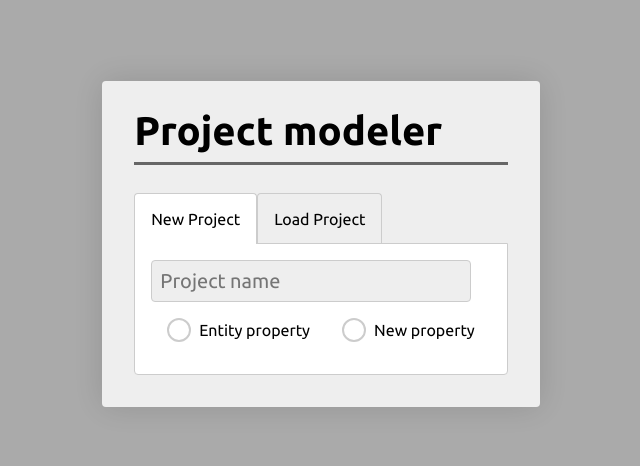
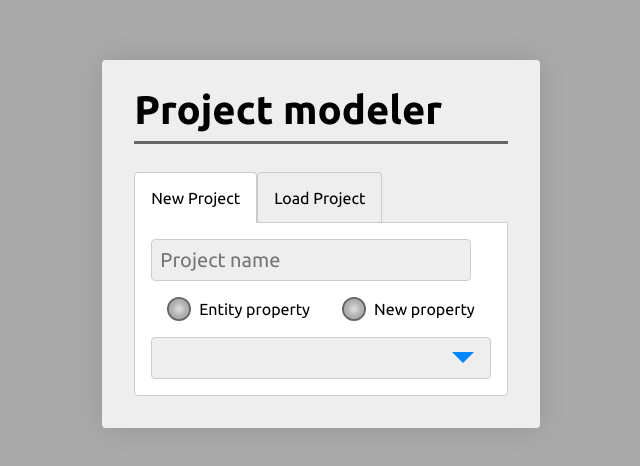
Before and after one commit to RodrigoAmaroEng/project-manager, a React (Create React App) app: page / in a window 1280 px wide. Shown: the part 156-622 px from the top of the page, without its empty margins (319-959 px from the left). Built offline with nearby package versions, Linux system fonts and the light colour scheme.

Commit message:
Installing the router to start the development

```diff
--- a/package.json
+++ b/package.json
@@ -10,8 +10,11 @@
     "@types/node": "^12.0.0",
     "@types/react": "^17.0.0",
     "@types/react-dom": "^17.0.0",
+    "@types/react-router-dom": "^5.1.8",
+    "history": "^5.0.0",
     "react": "^17.0.2",
     "react-dom": "^17.0.2",
+    "react-router-dom": "^5.2.0",
     "react-scripts": "4.0.3",
     "typescript": "^4.1.2",
     "web-vitals": "^1.0.1"
--- a/src/App.tsx
+++ b/src/App.tsx
@@ -1,58 +1,15 @@
-import React from "react";
+import { Route, Switch } from "react-router-dom";
 import "./App.css";
-import CButton, { ButtonType } from "./components/Button";
-import Circle from "./components/Circle";
-import Field from "./components/Field";
-import List, { ListStyle, Row } from "./components/List";
-import ModalWindow from "./components/Modal";
-import { Radio, RadioGroup } from "./components/Radio";
-import StaticField from "./components/StaticField";
-import { Tab, TabLayout } from "./components/TabLayout";
-
-function SpaceH(){
-  return (<span className="spacer-h"/>)
-}
-function SpaceV(){
-  return (<span className="spacer-v"/>)
-}
+import StartPage from "./pages/start.page";
 
 function App() {
   return (
     <div className="App">
-      <ModalWindow>
-        <h1>Project modeler</h1>
-        <TabLayout>
-          <Tab title="New Project">
-            <Field placeholder="Project name" />
-            <RadioGroup>
-              <Radio title="Entity property" value="ENTITY"/>
-              <Radio title="New property" value="PROPERTY"/>
-            </RadioGroup>
-          </Tab>
-          <Tab title="Load Project">
-            <List listStyle={ListStyle.SingleSelect}>
-              <Row>
-                <Circle>P</Circle>
-                <span className="col-expand hspace">Projeto 1</span>
-                <StaticField label="Last update" value="2020/03/06 - 07:00" />
-              </Row>
-              <Row>
-                <Circle>P</Circle>
-                <span className="col-expand hspace">Projeto 2</span>
-                <StaticField label="Last update" value="2020/03/06 - 07:00" />
-              </Row>
-            </List>
-            <SpaceV/>
-            <CButton onClick={() => {}} type={ButtonType.secondary}>
-              Cancel
-            </CButton>
-            <SpaceH/>
-            <CButton onClick={() => {}} type={ButtonType.main}>
-              Create
-            </CButton>
-          </Tab>
-        </TabLayout>
-      </ModalWindow>
+      <Switch>
+        <Route path="/">
+          <StartPage/>
+        </Route>
+      </Switch>
     </div>
   );
 }
--- /dev/null
+++ b/src/components/DropDown.css
@@ -0,0 +1,28 @@
+.dropdown {
+  position: relative;
+  border: 1px solid var(--palette-color-1-medium);
+  height: 2.5rem;
+  border-radius: var(--radius-small);
+  background-color: var(--palette-color-dark-overlay);
+  padding: 0 0.5rem;
+  font-size: 1.25rem;
+  outline: none;
+  transition: 0.5s;
+}
+
+.dropdown::after {
+  content: "";
+  position: absolute;
+  right: 1rem;
+  top: 0.9rem;
+  border: 0.7rem solid transparent;
+  border-top: 0.7rem solid var(--palette-color-2-medium);
+  transition: 0.25s
+}
+
+.dropdown.open::after {
+  transform: rotateX(180deg);
+  top: 0;
+  bottom: 0.9rem;
+  transition: 0.25s
+}
--- /dev/null
+++ b/src/components/DropDown.tsx
@@ -0,0 +1,9 @@
+import { useState } from "react"
+import "./DropDown.css"
+
+export default function DropDown(props: any) {
+  const [isOpen, setOpen] = useState(false)
+  return <div className={`dropdown ${isOpen ? "open" : ""}`} onClick={() => setOpen(!isOpen)}>
+
+  </div>
+}
--- a/src/components/Radio.css
+++ b/src/components/Radio.css
@@ -23,13 +23,15 @@
   width: 1.25rem;
   border-radius: 50%;
   margin-right: 0.5rem;
-  border: 2px solid var(--palette-color-1-medium);
+  border: 2px solid var(--palette-color-1-dark);
   transition: 0.25s;
-
+  box-shadow: inset 0 0 6px 6px var(--palette-color-shadow);
 }
 
 .radio-group > .radio-item.selected > .radio > .circle {
   border: 2px solid var(--palette-color-2-dark);
   background-color: var(--palette-color-2-medium);
   transition: 0.25s;
+  box-shadow: inset 0 0 6px 6px var(--palette-color-shadow);
+
 }
--- /dev/null
+++ b/src/components/Utils.tsx
@@ -0,0 +1,6 @@
+export function SpaceH() {
+  return <span className="spacer-h" />;
+}
+export function SpaceV() {
+  return <span className="spacer-v" />;
+}
--- a/src/index.tsx
+++ b/src/index.tsx
@@ -1,14 +1,18 @@
-import React from 'react';
-import ReactDOM from 'react-dom';
-import './index.css';
-import App from './App';
-import reportWebVitals from './reportWebVitals';
+import React from "react";
+import ReactDOM from "react-dom";
+import "./index.css";
+import App from "./App";
+import reportWebVitals from "./reportWebVitals";
+import { Router } from "react-router-dom";
+import { history } from "./navigation/history";
 
 ReactDOM.render(
   <React.StrictMode>
-    <App />
+    <Router history={history}>
+      <App />
+    </Router>
   </React.StrictMode>,
-  document.getElementById('root')
+  document.getElementById("root")
 );
 
 // If you want to start measuring performance in your app, pass a function
--- /dev/null
+++ b/src/navigation/history.tsx
@@ -0,0 +1,3 @@
+import { createBrowserHistory } from "history";
+
+export const history = createBrowserHistory();
--- /dev/null
+++ b/src/pages/start.page.tsx
@@ -0,0 +1,50 @@
+import CButton, { ButtonType } from "../components/Button";
+import Circle from "../components/Circle";
+import DropDown from "../components/DropDown";
+import Field from "../components/Field";
+import List, { ListStyle, Row } from "../components/List";
+import ModalWindow from "../components/Modal";
+import { Radio, RadioGroup } from "../components/Radio";
+import StaticField from "../components/StaticField";
+import { Tab, TabLayout } from "../components/TabLayout";
+import { SpaceH, SpaceV } from "../components/Utils";
+
+export default function StartPage() {
+  return (
+    <ModalWindow>
+      <h1>Project modeler</h1>
+      <TabLayout>
+        <Tab title="New Project">
+          <Field placeholder="Project name" />
+          <RadioGroup>
+            <Radio title="Entity property" value="ENTITY" />
+            <Radio title="New property" value="PROPERTY" />
+          </RadioGroup>
+          <DropDown />
+        </Tab>
+        <Tab title="Load Project">
+          <List listStyle={ListStyle.SingleSelect}>
+            <Row>
+              <Circle>P</Circle>
+              <span className="col-expand hspace">Projeto 1</span>
+              <StaticField label="Last update" value="2020/03/06 - 07:00" />
+            </Row>
+            <Row>
+              <Circle>P</Circle>
+              <span className="col-expand hspace">Projeto 2</span>
+              <StaticField label="Last update" value="2020/03/06 - 07:00" />
+            </Row>
+          </List>
+          <SpaceV />
+          <CButton onClick={() => {}} type={ButtonType.secondary}>
+            Cancel
+          </CButton>
+          <SpaceH />
+          <CButton onClick={() => {}} type={ButtonType.main}>
+            Create
+          </CButton>
+        </Tab>
+      </TabLayout>
+    </ModalWindow>
+  );
+}
```
Also changed, not shown: 2 other files (tests, documents, lock files or other folders).
